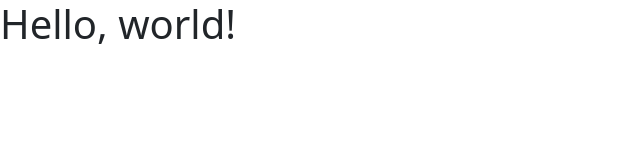
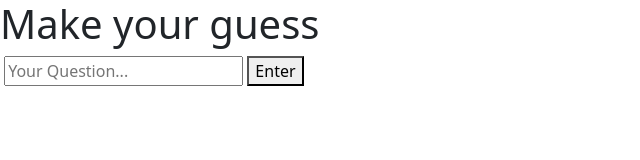
Before and after one commit to RenCS99/mini_project, a plain HTML site: page index.html in a window 1280 px wide. Shown: the whole page, without its empty margins (0-640 px from the left). Drawn offline with nearby package versions, Linux system fonts and the light colour scheme.

Commit message:
Added form for the user's question

```diff
--- a/index.html
+++ b/index.html
@@ -15,7 +15,13 @@
     <title>Hello, world!</title>
   </head>
   <body>
-    <h1>Hello, world!</h1>
+    <h1>Make your guess</h1>
+
+    <form name="magic8BallForm"onclick="askAnything()">
+      <label for="question"></label>
+      <input type="text" id="question" placeholder="Your Question...">
+      <button>Enter</button>
+    </form>
 
     <!-- Optional JavaScript; choose one of the two! -->
 
```
